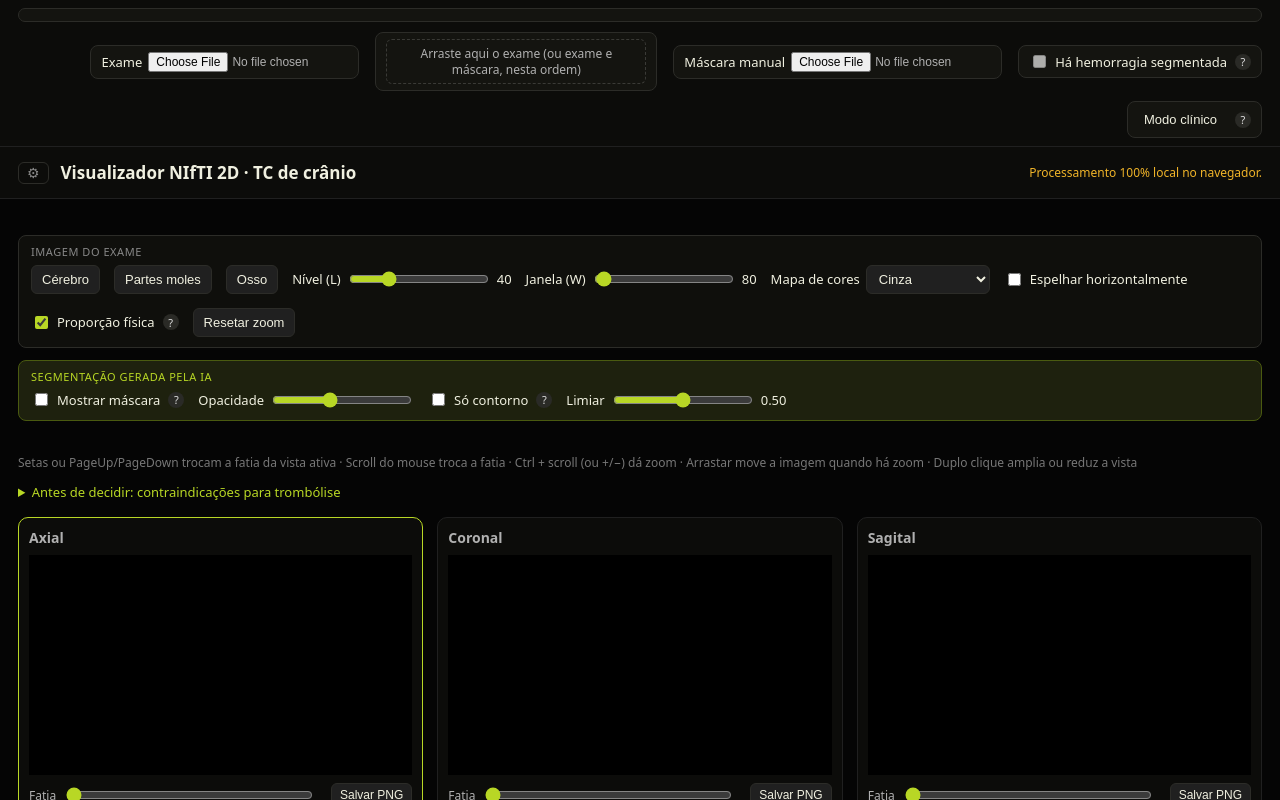
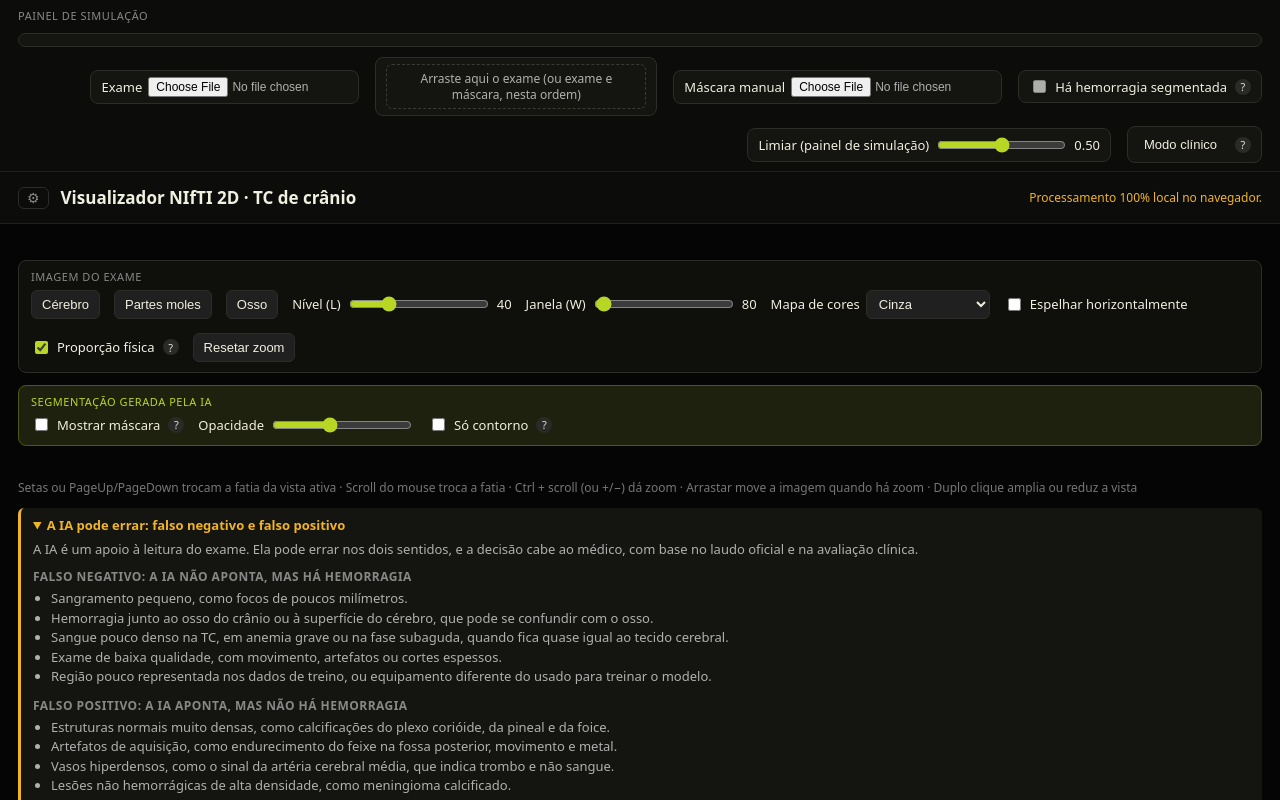
Before and after one commit to wycfan/bcim-hemorragia-avc, a plain HTML site: page index.html in a window 1280 px wide. Both pictures are taken after a click on the button "Mostrar ou ocultar o painel de simulação". Shown: the top 800 px of the page. Drawn offline with Linux system fonts and the light colour scheme.

Commit message:
Add files via upload

```diff
--- a/index.html
+++ b/index.html
@@ -56,6 +56,7 @@
   #modeTab .grp{display:flex;flex-wrap:wrap;align-items:center;gap:8px 10px;background:#141410;border:1px solid #2c2c28;border-radius:8px;padding:6px 10px}
   #modeTab input[type=file]{max-width:200px;font-size:12px;color:#b0b0b0}
   #modeTab #drop{white-space:normal;max-width:260px;font-size:12px;padding:6px 10px;line-height:1.3}
+  #modeTab .ptitle{flex:1 1 100%;font-size:11px;text-transform:uppercase;letter-spacing:.05em;color:#888}
   @media (max-width:760px){
     #modeTab{justify-content:flex-start;padding:8px 12px;gap:10px}
     #modeTab .grp{width:100%}
@@ -89,6 +90,11 @@
   #mimics{font-size:13px;color:#b0b0b0;margin-bottom:10px}
   #mimics summary{cursor:pointer;color:#b8d725;margin-bottom:6px}
   #mimics ul{margin:6px 0 0 18px;padding:0;line-height:1.5}
+  #limites{font-size:13px;color:#b0b0b0;margin-bottom:10px;padding:8px 12px;background:#141410;border-left:3px solid #f0b429;border-radius:6px}
+  #limites summary{cursor:pointer;color:#f0b429;font-weight:600;margin-bottom:6px}
+  #limites p{margin:6px 0}
+  #limites h4{font-size:12px;text-transform:uppercase;letter-spacing:.04em;color:#888;margin:10px 0 4px}
+  #limites ul{margin:0 0 0 18px;padding:0;line-height:1.5}
   #contra{font-size:13px;color:#b0b0b0;margin-bottom:10px}
   #contra summary{cursor:pointer;color:#b8d725;margin-bottom:6px}
   #contra h4{font-size:12px;text-transform:uppercase;letter-spacing:.04em;color:#888;margin:10px 0 4px}
@@ -118,6 +124,7 @@
 </head>
 <body>
 <div id="modeTab">
+  <div class="ptitle">Painel de simulação</div>
   <div class="grp dados">
   <div id="info"></div>
   <div id="maskInfo"></div>
@@ -135,12 +142,15 @@
   <label id="segSwLbl"><input type="checkbox" id="segSwitch" disabled> Há hemorragia segmentada <span class="tip below" tabindex="0" data-tip="Define o resultado simulado do modelo de IA. Ligado: o modelo teria segmentado hemorragia, e a região da máscara carregada aparece para o médico. Desligado: o modelo não encontrou região para segmentar. Fica disponível só depois de subir uma máscara manual.">?</span></label>
   </div>
   <div class="grp">
+  <label>Limiar (painel de simulação) <input type="range" id="thr" min="0" max="1" step="0.01" value="0.5"> <span id="tv">0.50</span></label>
+  </div>
+  <div class="grp">
   <button id="clinBtn">Modo clínico</button>
   <span class="tip below" tabindex="0" data-tip="Modo clínico: interface simplificada para o médico durante o teste. Mostra a pergunta do estudo, registra a resposta e o tempo gasto, e mantém a segmentação oculta por padrão. Serve para simular o atendimento; não é para decisão clínica.">?</span>
   </div>
 </div>
 <header>
-  <button id="tabToggle" title="Mostrar ou ocultar a aba do pesquisador">⚙</button>
+  <button id="tabToggle" title="Mostrar ou ocultar o painel de simulação">⚙</button>
   <h1>Visualizador NIfTI 2D · TC de crânio</h1>
   <span class="aviso">Processamento 100% local no navegador.</span>
 </header>
@@ -164,6 +174,26 @@
       <button id="nextSeg">Próxima fatia com segmentação ▶</button>
     </div>
     <div id="segInfo"></div>
+    <details id="limites" open>
+      <summary>A IA pode errar: falso negativo e falso positivo</summary>
+      <p>A IA é um apoio à leitura do exame. Ela pode errar nos dois sentidos, e a decisão cabe ao médico, com base no laudo oficial e na avaliação clínica.</p>
+      <h4>Falso negativo: a IA não aponta, mas há hemorragia</h4>
+      <ul>
+        <li>Sangramento pequeno, como focos de poucos milímetros.</li>
+        <li>Hemorragia junto ao osso do crânio ou à superfície do cérebro, que pode se confundir com o osso.</li>
+        <li>Sangue pouco denso na TC, em anemia grave ou na fase subaguda, quando fica quase igual ao tecido cerebral.</li>
+        <li>Exame de baixa qualidade, com movimento, artefatos ou cortes espessos.</li>
+        <li>Região pouco representada nos dados de treino, ou equipamento diferente do usado para treinar o modelo.</li>
+      </ul>
+      <h4>Falso positivo: a IA aponta, mas não há hemorragia</h4>
+      <ul>
+        <li>Estruturas normais muito densas, como calcificações do plexo corióide, da pineal e da foice.</li>
+        <li>Artefatos de aquisição, como endurecimento do feixe na fossa posterior, movimento e metal.</li>
+        <li>Vasos hiperdensos, como o sinal da artéria cerebral média, que indica trombo e não sangue.</li>
+        <li>Lesões não hemorrágicas de alta densidade, como meningioma calcificado.</li>
+      </ul>
+      <p>A lista completa de imitadores aparece abaixo quando a IA sinaliza uma área.</p>
+    </details>
     <details id="mimics" hidden>
       <summary>Possíveis imitadores de hemorragia (verifique antes de decidir)</summary>
       <ul>
@@ -236,7 +266,6 @@
     <label><input type="checkbox" id="showMask"> Mostrar máscara <span class="tip" tabindex="0" data-tip="Desenha por cima da imagem a área marcada no arquivo de máscara. Segmentar significa delimitar, pixel a pixel, uma estrutura da imagem, como uma região de sangramento, separando-a do restante. A máscara é o registro desse contorno. A página apenas mostra o que o arquivo contém, sem qualquer diagnóstico.">?</span></label>
     <label>Opacidade <input type="range" id="opac" min="0" max="100" value="40"> </label>
     <label><input type="checkbox" id="outline"> Só contorno <span class="tip" tabindex="0" data-tip="Mostra apenas a borda da área segmentada, em vez de pintá-la por inteiro. Ajuda a ver o tecido por baixo da região marcada.">?</span></label>
-    <label>Limiar <input type="range" id="thr" min="0" max="1" step="0.01" value="0.5"> <span id="tv">0.50</span></label>
   </div>
   </div>
   </div>
@@ -303,8 +332,9 @@ const clinSegEl = $('clinSeg'), segInfoEl = $('segInfo');
 let segZ = [], segVox = 0;
 const maskLbl = $('maskLbl'), segSwitchEl = $('segSwitch');
 const mimicsEl = $('mimics');
+const limitesEl = $('limites');
 // Cartões de apoio ficam na tela principal, acima dos cortes
-document.querySelector('.grid').before(mimicsEl, $('contra'));
+document.querySelector('.grid').before(limitesEl, mimicsEl, $('contra'));
 let segPresente = false;   // interruptor: o modelo (simulado) segmentou hemorragia
 // Estado da segmentação: 'pronta' | 'processando' | 'indisponivel'
 let segState = {estado: 'indisponivel', motivo: 'nenhuma máscara recebida', fonte: '-'};   // fatias axiais com segmentação e total de voxels acima do limiar       // telas internas com a resolução nativa de cada vista
```
